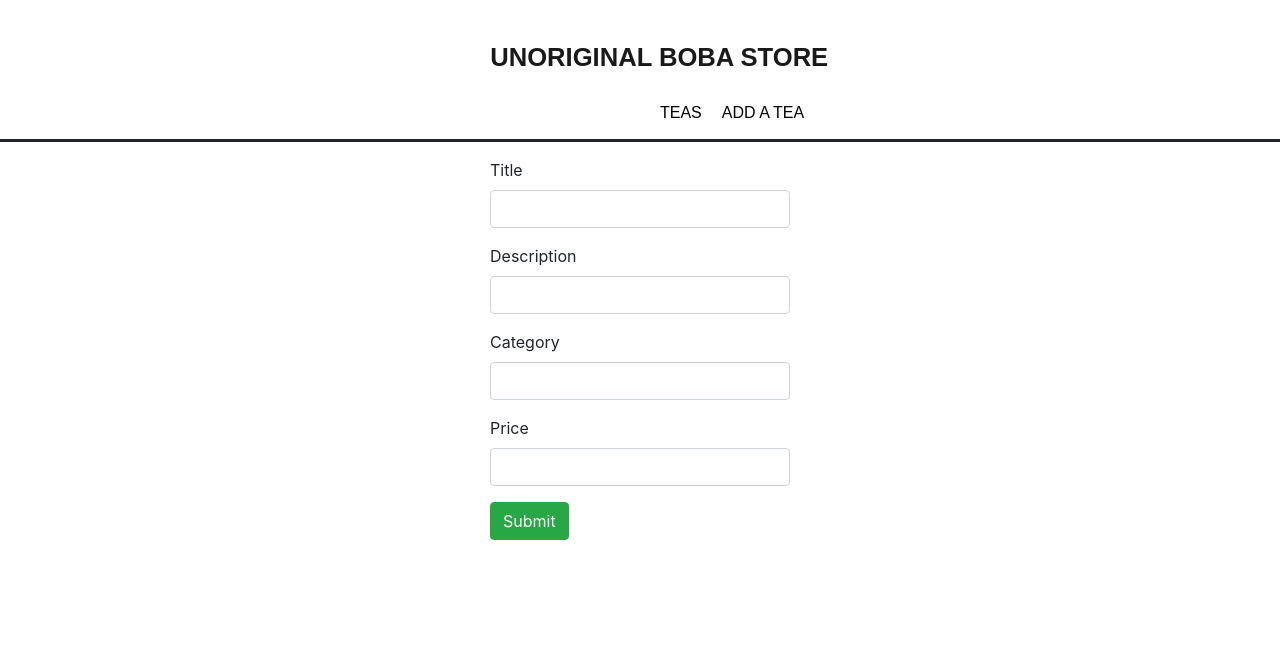
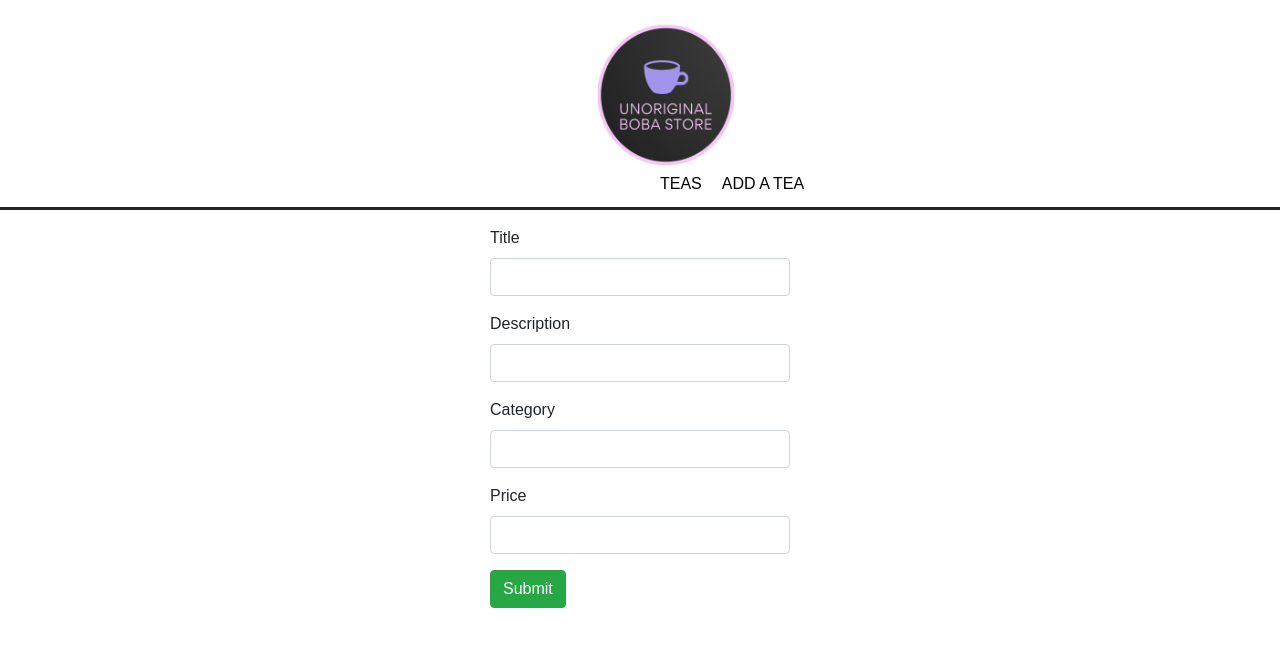
Before and after one commit to aliyah-qt/PA4, a React (Create React App) app in the folder react-crud-web-api-master/: page /add in a window 1280 px wide. Shown: the top 646 px of the page. Built offline with nearby package versions, Linux system fonts and the light colour scheme.

Commit message:
logo added and styles done

```diff
--- a/react-crud-web-api-master/src/App.css
+++ b/react-crud-web-api-master/src/App.css
@@ -1,3 +1,6 @@
+*{
+	font-family: Arial, Helvetica, sans-serif;
+}
 .list {
   text-align: left;
   max-width: 750px;
@@ -22,10 +25,10 @@
   display: block;
   font-weight: bold;
   display: inline;
-  padding-left: 38%;
+  padding-left: 40%;
   font-size: 2vw;
-  margin-top: 2%;
-  margin-bottom: 4%;
+  margin-top: 0.5%;
+  margin-bottom: 2%;
 
 
 }
@@ -36,7 +39,7 @@
 .navbar-nav{
 	display: inline;
 	position: absolute;
-	top: 100px;
+	padding-top: 160px;
 	left: 650px;
 }
 
@@ -50,6 +53,21 @@
 	font-family: Arial, Helvetica, sans-serif;
 	color: black;
 }
+
+.form-group{
+	font-family: Arial, Helvetica, sans-serif;
+}
+
+.list{
+	font-family: Arial, Helvetica, sans-serif;
+	margin-right: 50px;
+	padding-top: 40px;
+}
+
+.col-md-6{
+	padding-top: 60px;
+}
+
 
  /* top right bot left */
 /* .nav-link2{
--- a/react-crud-web-api-master/src/App.js
+++ b/react-crud-web-api-master/src/App.js
@@ -2,6 +2,7 @@ import React, { Component } from "react";
 import { Switch, Route, Link } from "react-router-dom";
 import "bootstrap/dist/css/bootstrap.min.css";
 import "./App.css";
+import image from '/Users/samhithatarra/Desktop/PA4/react-crud-web-api-master/src/bobalogo.png';
 
 import AddTutorial from "./components/add-tutorial.component";
 import Tutorial from "./components/tutorial.component";
@@ -11,15 +12,18 @@ import TutorialsList from "./components/tutorials-list.component";
 class App extends Component {
   render() {
     return (
+
       <div>
+
         <nav className="navbar navbar-light">
-          <Link to={"/tutorials"} className="navbar-brand h1" >
-            UNORIGINAL BOBA STORE <br></br>
+
+          <Link to={"/teas"} className="navbar-brand h1" >
+          <img src={image} height={150} width={300} />
           </Link>
 
 
           <div className="navbar-nav">
-              <Link to={"/tutorials"} className="nav1">
+              <Link to={"/teas"} className="nav1">
                 Teas
               </Link>
 
@@ -28,13 +32,14 @@ class App extends Component {
               </Link>
 
           </div>
+
         </nav>
 
         <div className="container mt-3">
           <Switch>
-            <Route exact path={["/", "/tutorials"]} component={TutorialsList} />
+            <Route exact path={["/", "/teas"]} component={TutorialsList} />
             <Route exact path="/add" component={AddTutorial} />
-            <Route path="/tutorials/:id" component={Tutorial} />
+            <Route path="/teas/:id" component={Tutorial} />
           </Switch>
         </div>
       </div>
--- a/react-crud-web-api-master/src/components/tutorial.component.js
+++ b/react-crud-web-api-master/src/components/tutorial.component.js
@@ -134,7 +134,7 @@ export default class Tutorial extends Component {
     TutorialDataService.delete(this.state.currentTutorial.id)
       .then(response => {
         console.log(response.data);
-        this.props.history.push('/tutorials')
+        this.props.history.push('/teas')
       })
       .catch(e => {
         console.log(e);
--- a/react-crud-web-api-master/src/components/tutorials-list.component.js
+++ b/react-crud-web-api-master/src/components/tutorials-list.component.js
@@ -99,10 +99,11 @@ export default class TutorialsList extends Component {
             <input
               type="text"
               className="form-control"
-              placeholder="Search by title"
+              placeholder="Search by tea"
               value={searchTitle}
               onChange={this.onChangeSearchTitle}
             />
+
             <div className="input-group-append">
               <button
                 className="btn btn-outline-secondary"
@@ -115,8 +116,7 @@ export default class TutorialsList extends Component {
           </div>
         </div>
         <div className="col-md-6">
-          <h4>Tutorials List</h4>
-
+          <h4>Boba Tea List</h4>
           <ul className="list-group">
             {tutorials &&
               tutorials.map((tutorial, index) => (
@@ -143,7 +143,7 @@ export default class TutorialsList extends Component {
         <div className="col-md-6">
           {currentTutorial ? (
             <div>
-              <h4>Tutorial</h4>
+              <h4>Boba Tea</h4>
               <div>
                 <label>
                   <strong>Title:</strong>
@@ -176,7 +176,7 @@ export default class TutorialsList extends Component {
               </div>
 
               <Link
-                to={"/tutorials/" + currentTutorial.id}
+                to={"/teas/" + currentTutorial.id}
                 className="badge badge-warning"
               >
                 Edit
--- a/react-crud-web-api-master/src/services/tutorial.service.js
+++ b/react-crud-web-api-master/src/services/tutorial.service.js
@@ -2,31 +2,31 @@ import http from "../http-common";
 
 class TutorialDataService {
   getAll() {
-    return http.get("/tutorials");
+    return http.get("/teas");
   }
 
   get(id) {
-    return http.get(`/tutorials/${id}`);
+    return http.get(`/teas/${id}`);
   }
 
   create(data) {
-    return http.post("/tutorials", data);
+    return http.post("/teas", data);
   }
 
   update(id, data) {
-    return http.put(`/tutorials/${id}`, data);
+    return http.put(`/teas/${id}`, data);
   }
 
   delete(id) {
-    return http.delete(`/tutorials/${id}`);
+    return http.delete(`/teas/${id}`);
   }
 
   deleteAll() {
-    return http.delete(`/tutorials`);
+    return http.delete(`/teas`);
   }
 
   findByTitle(title) {
-    return http.get(`/tutorials?title=${title}`);
+    return http.get(`/teas?title=${title}`);
   }
 }
 
```
Also changed, not shown: react-crud-web-api-master/src/bobalogo.png (added), 1 other file (tests, documents, lock files or other folders).
